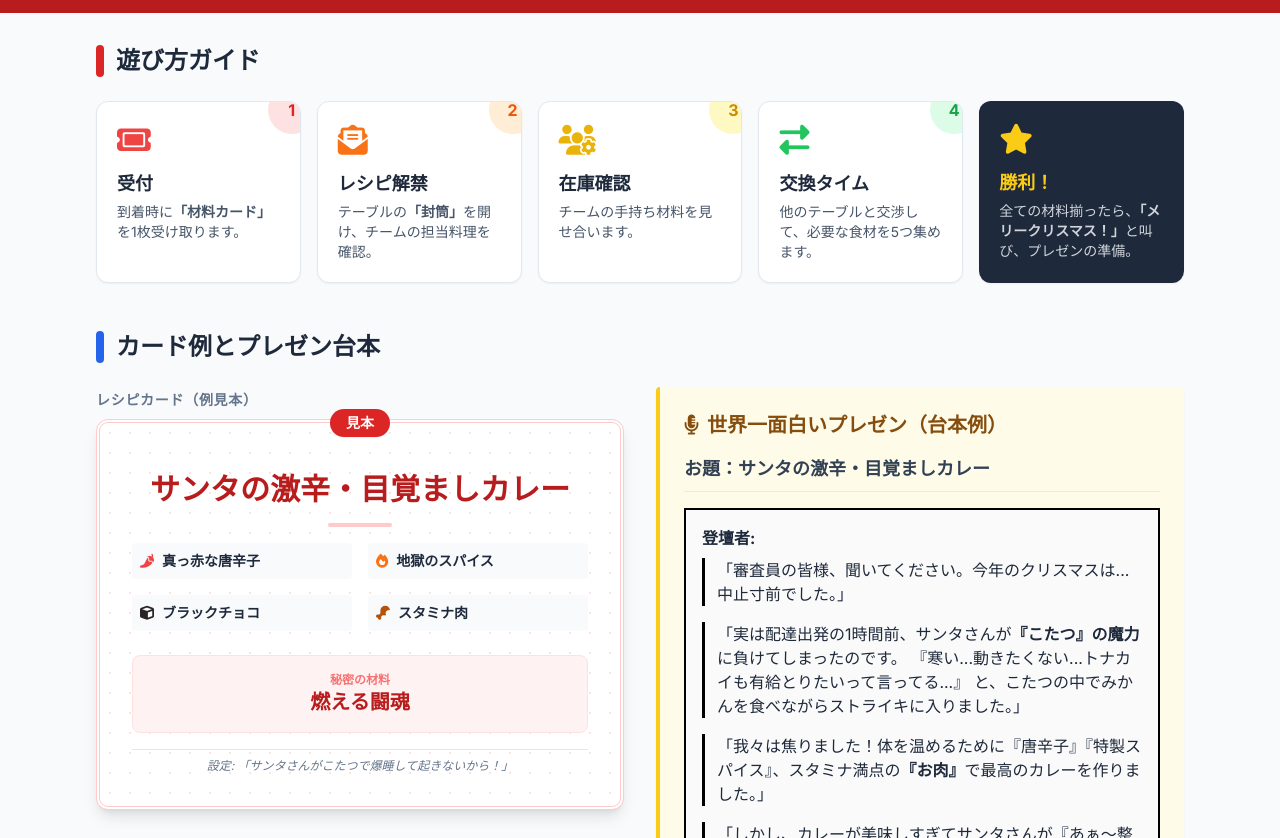
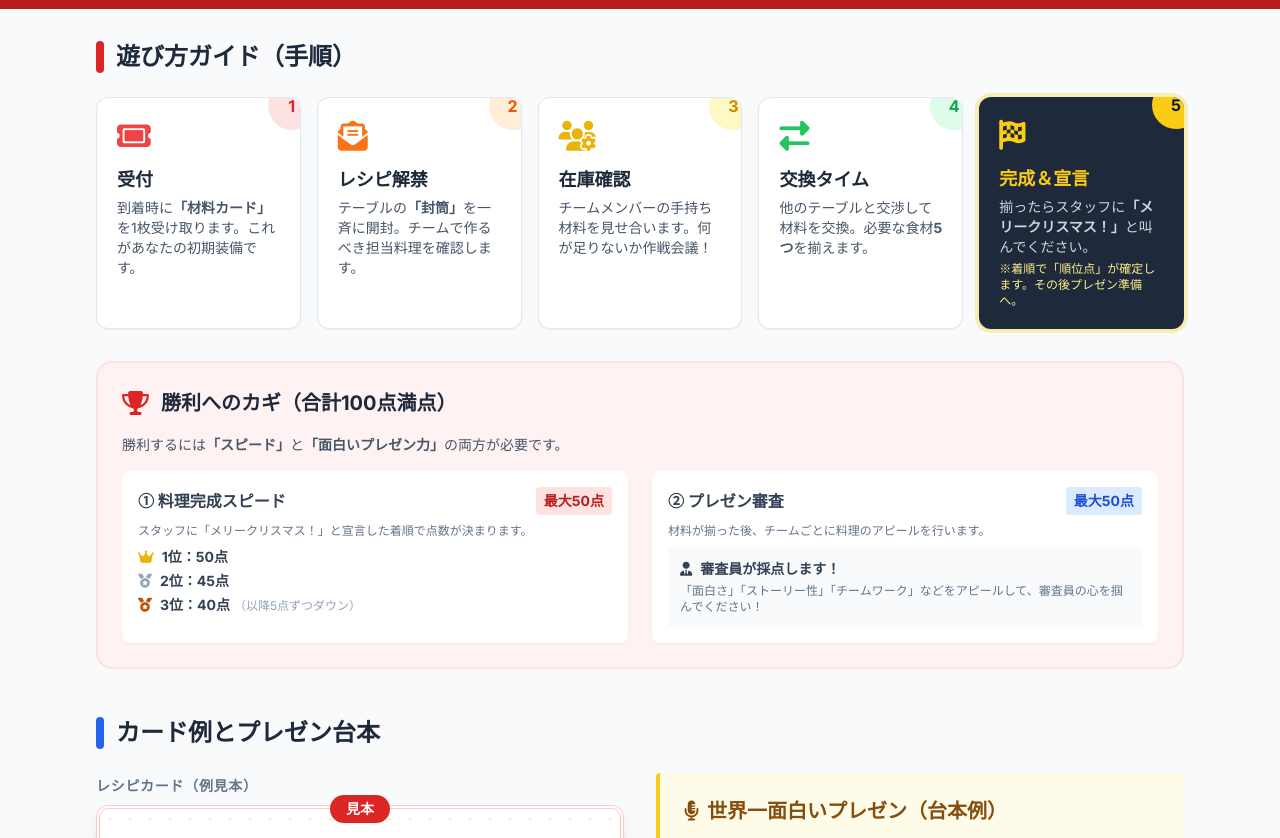
Before and after one commit to sthasmn/sthasmn, a plain HTML site: page christmas2025/index.html in a window 1280 px wide. Shown: the part 231-1069 px from the top of the page. Drawn offline with nearby package versions, Linux system fonts and the light colour scheme.

Commit message:
event day

```diff
--- a/christmas2025/index.html
+++ b/christmas2025/index.html
@@ -74,13 +74,13 @@
                 <i class="fa-solid fa-candy-cane text-red-600 text-2xl"></i>
                 <h1 class="text-lg md:text-xl font-bold text-slate-800 leading-tight">
                     Santa's Secret Ingredient
-                    <span class="text-sm font-normal text-slate-500 ml-2">100名・料理対決編</span>
+                    <span class="text-sm font-normal text-slate-500 ml-2">関西米山学友会</span>
                 </h1>
             </div>
             <div class="flex space-x-2">
-                <button onclick="window.print()" class="bg-slate-800 text-white px-4 py-2 rounded-full font-bold hover:bg-slate-700 transition text-sm">
-                    <i class="fa-solid fa-print mr-2"></i> 印刷する
-                </button>
+<!--                <button onclick="window.print()" class="bg-slate-800 text-white px-4 py-2 rounded-full font-bold hover:bg-slate-700 transition text-sm">-->
+<!--                    <i class="fa-solid fa-print mr-2"></i> 印刷する-->
+<!--                </button>-->
             </div>
         </div>
     </header>
@@ -104,42 +104,89 @@
         <div class="space-y-12">
 
             <!-- 遊び方ガイド -->
-            <section class="no-print">
+            <section class="no-print space-y-8">
+
+                <div>
                     <div class="flex items-center gap-3 mb-6">
                         <div class="h-8 w-2 bg-red-600 rounded-full"></div>
-                    <h3 class="text-2xl font-bold text-slate-800">遊び方ガイド</h3>
+                        <h3 class="text-2xl font-bold text-slate-800">遊び方ガイド（手順）</h3>
                     </div>
                     <div class="grid grid-cols-1 md:grid-cols-5 gap-4">
                         <div class="bg-white p-5 rounded-xl shadow-sm border border-slate-200 relative overflow-hidden">
                             <div class="absolute -right-4 -top-4 bg-red-100 w-12 h-12 rounded-full flex items-center justify-center text-red-600 font-bold">1</div>
                             <i class="fa-solid fa-ticket text-3xl text-red-500 mb-3"></i>
                             <h4 class="font-bold text-lg mb-1">受付</h4>
-                        <p class="text-sm text-slate-600">到着時に<b>「材料カード」</b>を1枚受け取ります。</p>
+                            <p class="text-sm text-slate-600">到着時に<b>「材料カード」</b>を1枚受け取ります。これがあなたの初期装備です。</p>
                         </div>
                         <div class="bg-white p-5 rounded-xl shadow-sm border border-slate-200 relative overflow-hidden">
                             <div class="absolute -right-4 -top-4 bg-orange-100 w-12 h-12 rounded-full flex items-center justify-center text-orange-600 font-bold">2</div>
                             <i class="fa-solid fa-envelope-open-text text-3xl text-orange-500 mb-3"></i>
                             <h4 class="font-bold text-lg mb-1">レシピ解禁</h4>
-                        <p class="text-sm text-slate-600">テーブルの<b>「封筒」</b>を開け、チームの担当料理を確認。</p>
+                            <p class="text-sm text-slate-600">テーブルの<b>「封筒」</b>を一斉に開封。チームで作るべき担当料理を確認します。</p>
                         </div>
                         <div class="bg-white p-5 rounded-xl shadow-sm border border-slate-200 relative overflow-hidden">
                             <div class="absolute -right-4 -top-4 bg-yellow-100 w-12 h-12 rounded-full flex items-center justify-center text-yellow-600 font-bold">3</div>
                             <i class="fa-solid fa-users-gear text-3xl text-yellow-500 mb-3"></i>
                             <h4 class="font-bold text-lg mb-1">在庫確認</h4>
-                        <p class="text-sm text-slate-600">チームの手持ち材料を見せ合います。</p>
+                            <p class="text-sm text-slate-600">チームメンバーの手持ち材料を見せ合います。何が足りないか作戦会議！</p>
                         </div>
                         <div class="bg-white p-5 rounded-xl shadow-sm border border-slate-200 relative overflow-hidden">
                             <div class="absolute -right-4 -top-4 bg-green-100 w-12 h-12 rounded-full flex items-center justify-center text-green-600 font-bold">4</div>
                             <i class="fa-solid fa-right-left text-3xl text-green-500 mb-3"></i>
                             <h4 class="font-bold text-lg mb-1">交換タイム</h4>
-                        <p class="text-sm text-slate-600">他のテーブルと交渉して、必要な食材を5つ集めます。</p>
+                            <p class="text-sm text-slate-600">他のテーブルと交渉して材料を交換。必要な食材<b>5つ</b>を揃えます。</p>
                         </div>
-                    <div class="bg-slate-800 text-white p-5 rounded-xl shadow-sm relative overflow-hidden">
-                        <i class="fa-solid fa-star text-3xl text-yellow-400 mb-3"></i>
-                        <h4 class="font-bold text-lg mb-1 text-yellow-400">勝利！</h4>
-                        <p class="text-sm text-gray-300">全ての材料揃ったら、<b>「メリークリスマス！」</b>と叫び、プレゼンの準備。</p>
+                        <div class="bg-slate-800 text-white p-5 rounded-xl shadow-sm relative overflow-hidden ring-4 ring-yellow-400/30">
+                            <div class="absolute -right-4 -top-4 bg-yellow-400 w-12 h-12 rounded-full flex items-center justify-center text-slate-900 font-bold">5</div>
+                            <i class="fa-solid fa-flag-checkered text-3xl text-yellow-400 mb-3"></i>
+                            <h4 class="font-bold text-lg mb-1 text-yellow-400">完成＆宣言</h4>
+                            <p class="text-sm text-gray-300">
+                                揃ったらスタッフに<b>「メリークリスマス！」</b>と叫んでください。
+                                <br><span class="text-yellow-200 text-xs mt-1 block">※着順で「順位点」が確定します。その後プレゼン準備へ。</span>
+                            </p>
                         </div>
                     </div>
+                </div>
+
+                <div class="bg-red-50 rounded-2xl p-6 border-2 border-red-100">
+                    <div class="flex items-center gap-3 mb-4">
+                        <i class="fa-solid fa-trophy text-2xl text-red-600"></i>
+                        <h3 class="text-xl font-bold text-slate-800">勝利へのカギ（合計100点満点）</h3>
+                    </div>
+                    <p class="text-sm text-slate-600 mb-4">
+                        勝利するには<b>「スピード」</b>と<b>「面白いプレゼン力」</b>の両方が必要です。
+                    </p>
+
+                    <div class="grid grid-cols-1 md:grid-cols-2 gap-6">
+                        <div class="bg-white p-4 rounded-lg shadow-sm">
+                            <div class="flex items-center justify-between mb-2">
+                                <span class="font-bold text-slate-700">① 料理完成スピード</span>
+                                <span class="bg-red-100 text-red-700 px-2 py-1 rounded text-sm font-bold">最大50点</span>
+                            </div>
+                            <p class="text-xs text-slate-500 mb-2">スタッフに「メリークリスマス！」と宣言した着順で点数が決まります。</p>
+                            <ul class="text-sm text-slate-700 space-y-1">
+                                <li><i class="fa-solid fa-crown text-yellow-500 mr-2"></i><b>1位：50点</b></li>
+                                <li><i class="fa-solid fa-medal text-slate-400 mr-2"></i><b>2位：45点</b></li>
+                                <li><i class="fa-solid fa-medal text-amber-700 mr-2"></i><b>3位：40点</b> <span class="text-xs text-slate-400">（以降5点ずつダウン）</span></li>
+                            </ul>
+                        </div>
+
+                        <div class="bg-white p-4 rounded-lg shadow-sm">
+                            <div class="flex items-center justify-between mb-2">
+                                <span class="font-bold text-slate-700">② プレゼン審査</span>
+                                <span class="bg-blue-100 text-blue-700 px-2 py-1 rounded text-sm font-bold">最大50点</span>
+                            </div>
+                            <p class="text-xs text-slate-500 mb-2">材料が揃った後、チームごとに料理のアピールを行います。</p>
+                            <div class="bg-slate-50 p-3 rounded text-sm text-slate-700">
+                                <p class="mb-1"><b><i class="fa-solid fa-user-tie mr-2"></i>審査員が採点します！</b></p>
+                                <p class="text-xs text-slate-500">
+                                    「面白さ」「ストーリー性」「チームワーク」などをアピールして、審査員の心を掴んでください！
+                                </p>
+                            </div>
+                        </div>
+                    </div>
+                </div>
+
             </section>
 
             <!-- カード例とプレゼン台本 -->
@@ -275,7 +322,7 @@
                 </div>
             </section>
         </div>
-
+<div>
 <!--        &lt;!&ndash; ==================== 印刷セクション ==================== &ndash;&gt;-->
 
 <!--        &lt;!&ndash; Part 1: レシピカード (10チーム分) &ndash;&gt;-->
@@ -635,7 +682,7 @@
 
 <!--    </div>-->
 <!--</section>-->
-
+</div>
     </main>
 
     <footer class="bg-slate-900 text-slate-400 text-center py-8 px-4 mt-12 no-print">
```
Lines whose indentation alone changed are shown as unchanged.
